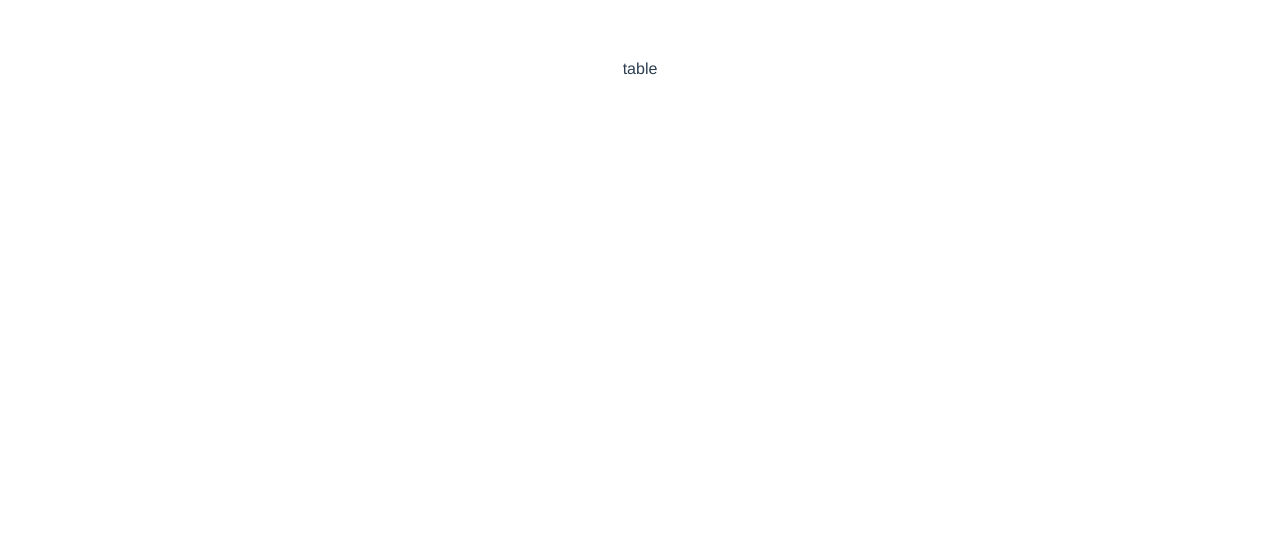
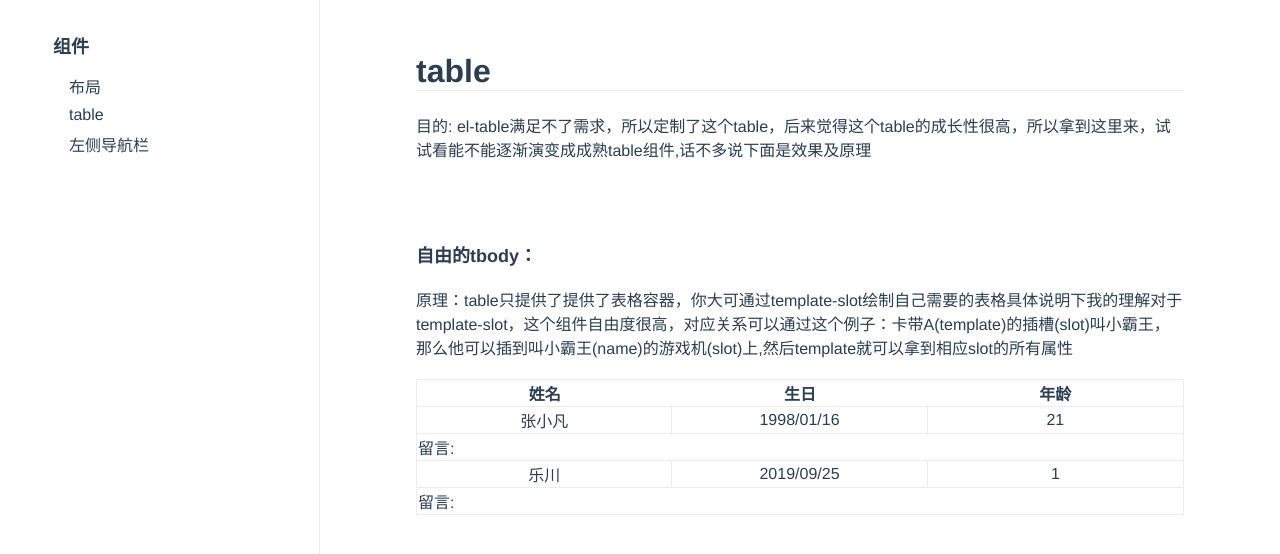
Before and after one commit to workkk98/vue-blog-template, a Vue app: page /#/table in a window 1280 px wide. Shown: the top 554 px of the page. Built offline with nearby package versions, Linux system fonts and the light colour scheme.

Commit message:
feat:布局搭建，导航栏搭建，一篇内容

```diff
--- a/package.json
+++ b/package.json
@@ -1,5 +1,5 @@
 {
-  "name": "style_components",
+  "name": "xiaofanslog",
   "version": "0.1.0",
   "private": true,
   "scripts": {
@@ -31,7 +31,9 @@
       "plugin:vue/essential",
       "eslint:recommended"
     ],
-    "rules": {},
+    "rules": {
+      "no-console": "off"
+    },
     "parserOptions": {
       "parser": "babel-eslint"
     }
--- a/public/index.html
+++ b/public/index.html
@@ -5,11 +5,11 @@
     <meta http-equiv="X-UA-Compatible" content="IE=edge">
     <meta name="viewport" content="width=device-width,initial-scale=1.0">
     <link rel="icon" href="<%= BASE_URL %>favicon.ico">
-    <title>style_components</title>
+    <title>xiaofanslog</title>
   </head>
   <body>
     <noscript>
-      <strong>We're sorry but style_components doesn't work properly without JavaScript enabled. Please enable it to continue.</strong>
+      <strong>We're sorry but xiaofanslog doesn't work properly without JavaScript enabled. Please enable it to continue.</strong>
     </noscript>
     <div id="app"></div>
     <!-- built files will be auto injected -->
--- a/src/App.vue
+++ b/src/App.vue
@@ -1,23 +1,57 @@
 <template>
   <div id="app">
-    <router-view></router-view>
+    <div class="project-container">
+      <aside>
+        <div class="left">
+          <AsideNav></AsideNav>
+        </div>
+      </aside>
+      <main>
+        <div class="right">
+          <router-view></router-view>
+        </div>
+      </main>
+    </div>
   </div>
 </template>
 
 <script>
-
+import AsideNav from './components/AsideNav'
 export default {
-  name: 'app'
+  name: 'app',
+  components: {
+    AsideNav: AsideNav
+  }
 }
 </script>
 
 <style>
+body {
+  font-size: 16px;
+  margin: 0px;
+}
 #app {
   font-family: 'Avenir', Helvetica, Arial, sans-serif;
   -webkit-font-smoothing: antialiased;
   -moz-osx-font-smoothing: grayscale;
-  text-align: center;
   color: #2c3e50;
-  margin-top: 60px;
+}
+.project-container {
+  position: relative;
+}
+.left {
+  position: fixed;
+  box-sizing: border-box;
+  width: 20rem;
+  padding: 2rem;
+  border-right: 1px solid #eaecef;
+  max-height: 100vh;
+  overflow-y: auto;
+}
+.right {
+  overflow: auto;
+  margin-left: 20rem;
+  width: auto;
+  padding: 2rem 6rem;
 }
 </style>
--- /dev/null
+++ b/src/components/AsideNav/NavBar.vue
@@ -0,0 +1,63 @@
+<template>
+  <div class="nav-block">
+    <div class="nav-title" ref="title">{{navDataList.title}}</div>
+    <nav-item
+      v-for="(item ,index) of navDataList.list"
+      :key="index"
+      :index="index"
+      :item="item"
+      @cancel-others="cancelOtherNav"
+      ref="nav-item"></nav-item>
+  </div>
+</template>
+
+<script>
+import NavItem from './NavItem'
+export default {
+  name: 'nav-bar',
+  components: {
+    NavItem: NavItem
+  },
+  methods:{
+    cancelOtherNav(playload) {
+      if (this.chooseItemIndex > -1) {
+        // 得是上次选中的 和 本次新选中得 dom不同才能取消
+        if(this.chooseItemIndex !== playload.newChooseIndex) {
+        this.$refs['nav-item'][this.chooseItemIndex].cancel()
+        }
+      }
+      this.chooseItemIndex = playload.newChooseIndex
+    }
+  },
+  data() {
+    return {
+      navDataList: {
+        title:'组件',
+        list:[
+          { subtitle: '布局', route: 'index'},
+          { subtitle: 'table', route: 'table'},
+          { subtitle: '左侧导航栏', route: 'nav'}
+        ]
+      },
+      //之前选择的item-index
+      chooseItemIndex: -1
+    }
+  },
+  mounted() {
+  }
+}
+</script>
+
+<style scoped>
+  .nav-title {
+    font-weight: bolder;
+    font-size: 18px;
+    padding-left: 1rem;
+    margin-bottom: 1rem;
+    cursor: pointer;
+    border-left: 5px solid transparent;
+  }
+  .visble-line {
+    border-left: 5px solid #3eaf7c;
+  }
+</style>
--- /dev/null
+++ b/src/components/AsideNav/NavItem.vue
@@ -0,0 +1,40 @@
+<template>
+  <div :class="classList" @click="activeNavBar">{{item.subtitle}}</div>
+</template>
+
+<script>
+export default {
+  name: 'nav-item',
+  props: ['item', 'index'],
+  methods: {
+    activeNavBar() {
+      this.classList.push('visble-line')
+      this.$emit('cancel-others',{ newChooseIndex: this.index })
+      this.$router.push({ path: this.item.route })
+    },
+    cancel() {
+      this.classList = ['nav-list']
+    }
+  },
+  data() {
+    return {
+      classList:[ 'nav-list']
+    }
+  },
+  created() {
+  }
+}
+</script>
+
+
+<style scoped>
+  .nav-list {
+    padding-left: 2rem;
+    margin-bottom: 0.5rem;
+    border-left: 5px solid transparent;
+    cursor: pointer;
+  }
+  .visble-line {
+    border-left: 5px solid #3eaf7c;
+  }
+</style>
--- /dev/null
+++ b/src/components/AsideNav/index.vue
@@ -0,0 +1,24 @@
+<template>
+  <div class="nav-container">
+    <nav-bar></nav-bar>
+  </div>
+</template>
+
+<script>
+import NavBar from './NavBar'
+export default {
+  name: 'aside-nav',
+  components: {
+    NavBar: NavBar
+  }
+}
+</script>
+
+<style scoped>
+  .nav-container {
+    height: 100vh;
+  }
+  .nav-box {
+    margin-bottom: 2rem;
+  }
+</style>
--- /dev/null
+++ b/src/components/StyleTable.vue
@@ -0,0 +1,51 @@
+<template>
+  <div>
+    <table width="100%" class="default">
+      <colgroup>
+        <col v-for="(item, index) in tableHeader" :key="index" :width="item.width">
+      </colgroup>
+      <tbody>
+        <tr>
+          <th v-for="(item, index) in tableHeader" :key="index">{{item.title}}</th>
+        </tr>
+      </tbody>
+      <tbody v-for="(item,index) of tableData" :key="index" class="table-data">
+        <tr v-if="Default" class="default-tr">
+          <slot :row="item" name="default"></slot>
+        </tr>
+        <slot :row="item" name="cool" v-if="DIY"></slot>
+      </tbody>
+    </table>
+  </div>
+</template>
+
+<script>
+export default {
+  name:'style-table',
+  props:['tableHeader', 'tableData', 'openDefault', 'openDIY'],
+  data() {
+    return {
+      Default: this.openDefault,
+      DIY: this.openDIY
+    }
+  }
+}
+</script>
+
+<style scoped>
+  .default {
+    border-collapse: separate;
+    border-spacing: 0px 0px;
+    border: 1px solid #eaecef;
+  }
+  .table-data {
+    text-align: center;
+  }
+  .default-tr td {
+    border-top: 1px solid #eaecef;
+    border-right: 1px solid #eaecef;
+  }
+  .default-tr td:last-child {
+    border-right: none
+  }
+</style>
--- a/src/router.js
+++ b/src/router.js
@@ -1,6 +1,6 @@
 import Vue from 'vue'
 import VueRouter from 'vue-router'
-import Table from './views/table'
+import styleTable from './views/table'
 
 Vue.use(VueRouter)
 
@@ -8,7 +8,8 @@ export default new VueRouter({
   routes:[
     {
       path: '/table',
-      component: Table
+      component: styleTable,
+      name: 'styleTable'
     }
   ]
 })
--- a/src/views/table.vue
+++ b/src/views/table.vue
@@ -1,13 +1,68 @@
 <template>
-  <div>table</div>
+  <div class="container">
+    <header>
+      <h1 class="title">table</h1>
+    </header>
+    <main>
+      <div>{{reason}}</div>
+      <div class="table-container">
+        <div class="sub-title">自由的tbody：</div>
+        <div>{{templateTable}}</div>
+        <style-table :tableHeader="tableHeader" :tableData="tableData" openDIY="true">
+          <template v-slot:cool="scope">
+              <td class="td-template td-single-ele">{{scope.row.name}}</td>
+              <td class="td-template td-single-ele">{{scope.row.birthday}}</td>
+              <td class="td-template">{{scope.row.age}}</td>
+              <tr><td colspan="3" style="text-align:left" class="td-template">留言:</td></tr>
+          </template>
+        </style-table>
+      </div>
+    </main>
+  </div>
 </template>
 
 <script>
+import StyleTable from '../components/StyleTable'
 export default {
-  name: 'table'
+  name: 'style-Table-index',
+  components:{
+    StyleTable: StyleTable
+  },
+  data() {
+    return {
+      reason: '目的: el-table满足不了需求，所以定制了这个table，后来觉得这个table的成长'+
+        '性很高，所以拿到这里来，试试看能不能逐渐演变成成熟table组件,话不多说下面是效果及原理',
+      tableHeader: [{width: '100', title: '姓名'}, {width: '100', title: '生日'}, {width: '100', title: '年龄'}],
+      tableData: [
+        { name : '张小凡', birthday: '1998/01/16', age: '21'},
+        { name : '乐川' , birthday: '2019/09/25', age: '1'}
+      ],
+      templateTable: "原理：table只提供了提供了表格容器，你大可通过template-slot绘制自己需要的表格"
+      +"具体说明下我的理解对于template-slot，这个组件自由度很高，对应关系可以通过这个例子："
+      +"卡带A(template)的插槽(slot)叫小霸王，那么他可以插到叫小霸王(name)的游戏机(slot)上,然后template就可以拿到相应slot的所有属性"
+    }
+  }
 }
 </script>
 
-<style lang="less" scoped>
-
+<style scoped>
+  .title {
+    border-bottom: 1px solid #eaecef;
+  }
+  .table-container {
+    margin-top: 80px;
+  }
+  div {
+    margin-top: 20px;
+  }
+  .sub-title {
+    font-size: 18px;
+    font-weight: bold;
+  }
+  .td-template {
+    border-top: 1px solid #eaecef;
+  }
+  .td-single-ele {
+    border-right: 1px solid #eaecef;
+  }
 </style>
```
Also changed, not shown: src/components/StyleTable/TableCol.vue (added, +25 -0 lines).
